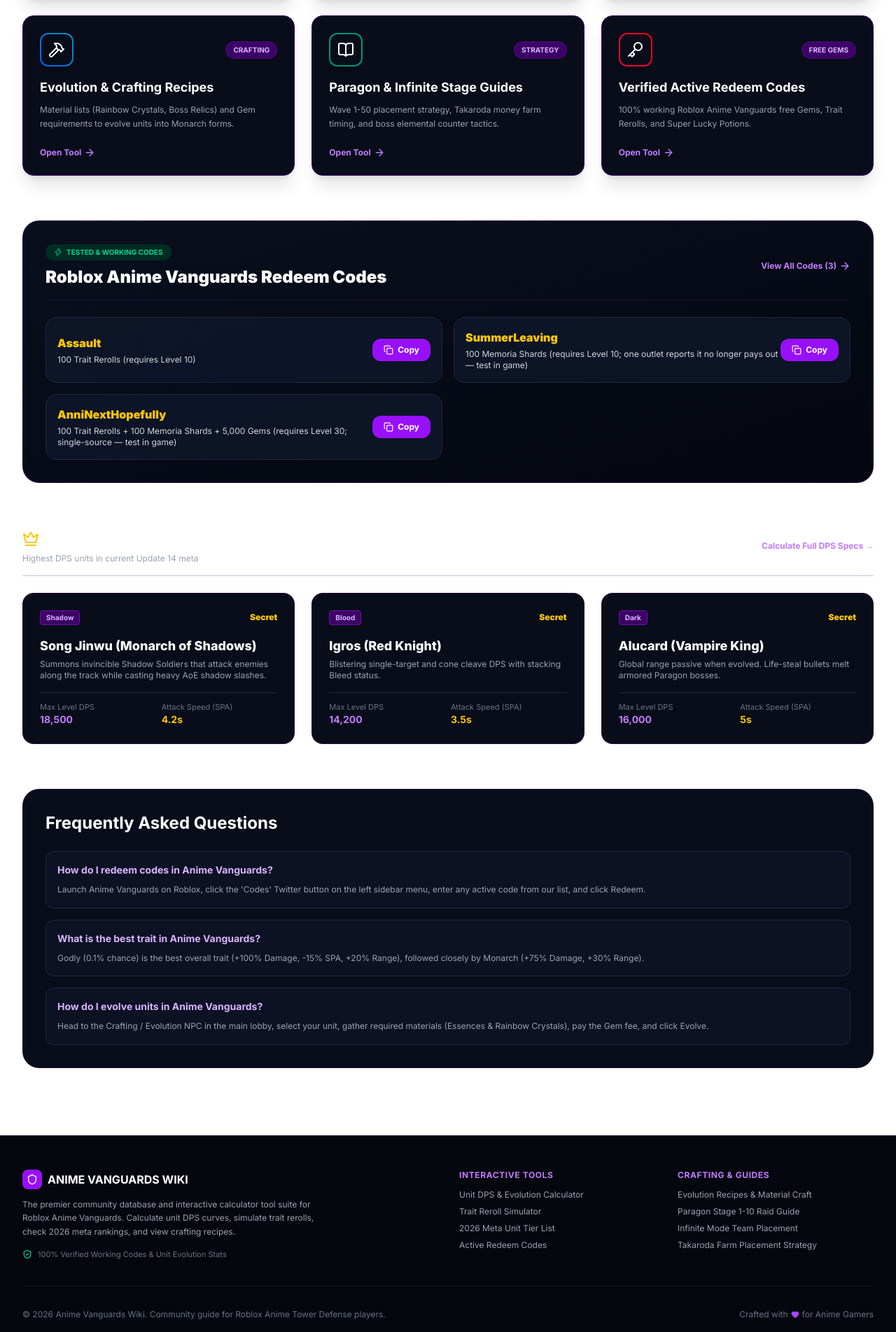
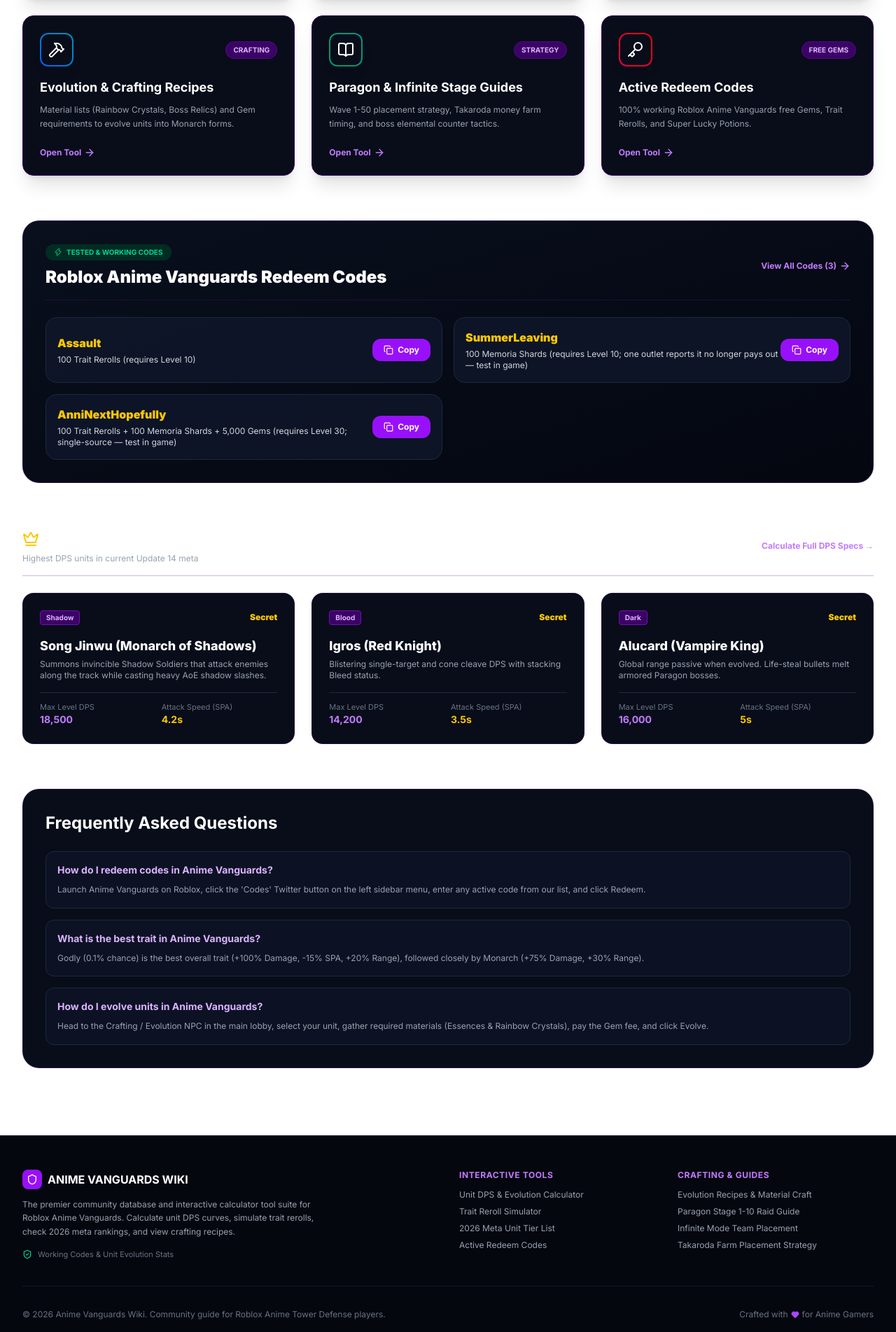
Before and after one commit to lianlele168/anime-vanguards-wiki, a Next.js app: page / in a window 1280 px wide. Shown: the part 1816-3719 px from the top of the page at 70% size. Built offline with nearby package versions, Linux system fonts and the light colour scheme.

Commit message:
fix(eeat): strip unbacked "Verified" UI labels; drop dead simulator component

```diff
--- a/src/app/HomeClient.tsx
+++ b/src/app/HomeClient.tsx
@@ -58,7 +58,7 @@
       badge: "STRATEGY"
     },
     {
-      title: "Verified Active Redeem Codes",
+      title: "Active Redeem Codes",
       desc: "100% working Roblox Anime Vanguards free Gems, Trait Rerolls, and Super Lucky Potions.",
       href: "/codes",
       icon: Key,
--- a/src/components/Footer.tsx
+++ b/src/components/Footer.tsx
@@ -19,7 +19,7 @@
           </p>
           <div className="inline-flex items-center space-x-2 text-[11px] text-gray-500">
             <ShieldCheck className="w-3.5 h-3.5 text-emerald-400" />
-            <span>100% Verified Working Codes & Unit Evolution Stats</span>
+            <span>Working Codes & Unit Evolution Stats</span>
           </div>
         </div>
 
```
